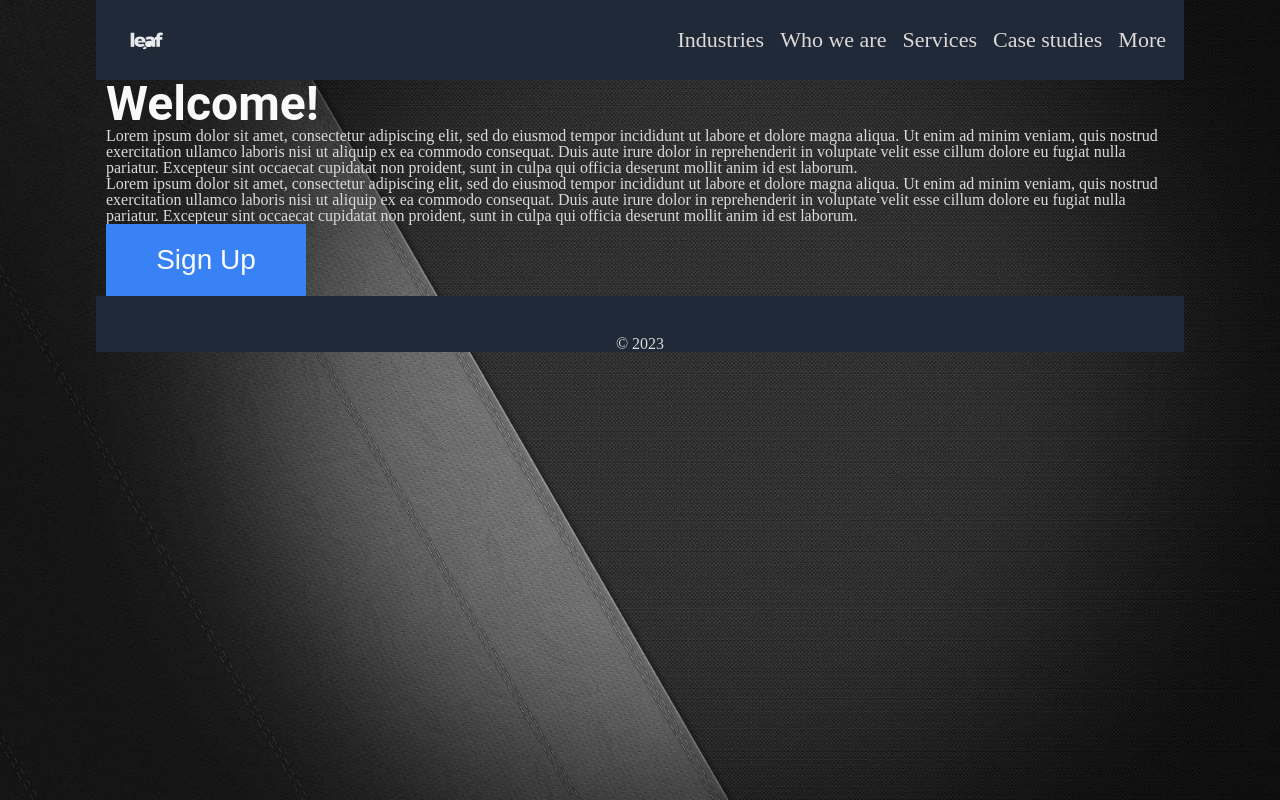
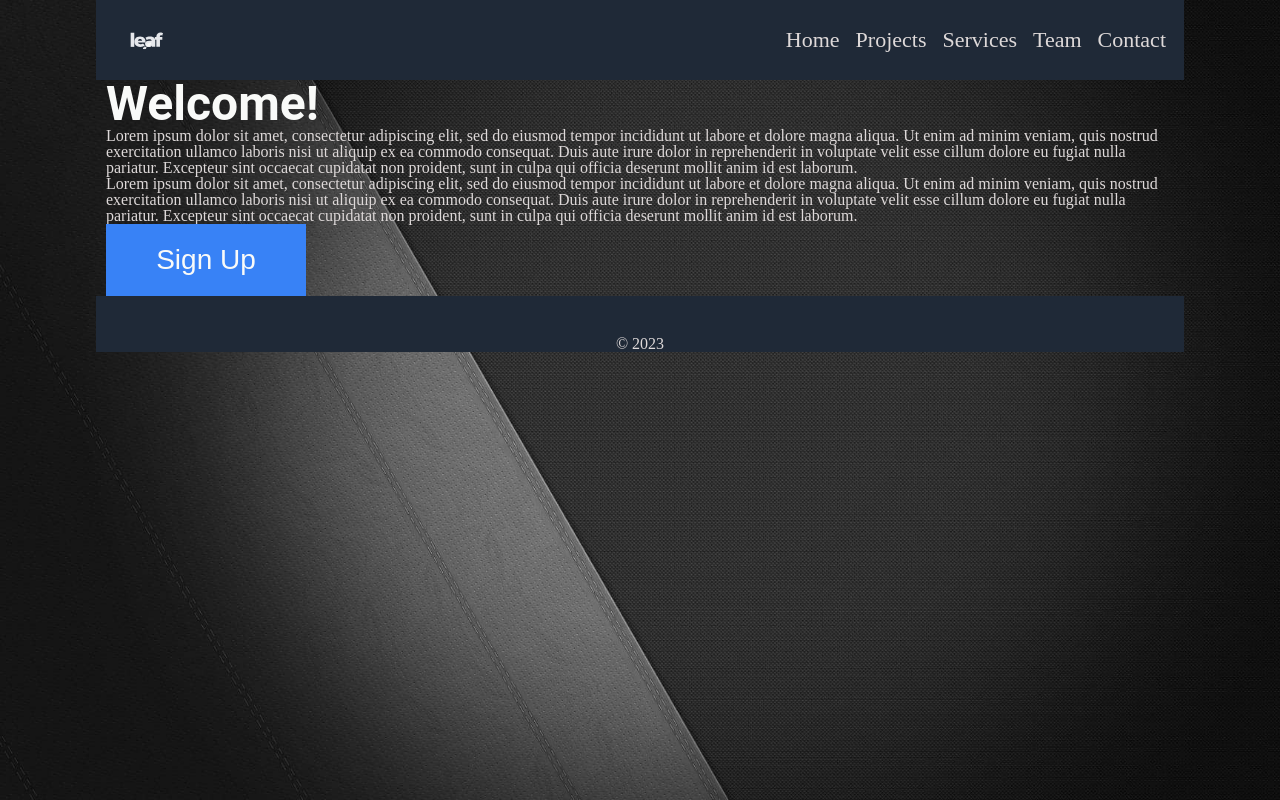
Before and after one commit to andreibenea/kreativcss, a plain HTML site: page index.html in a window 1280 px wide. Drawn offline with Linux system fonts and the light colour scheme.

Commit message:
add anchors and rename sections

```diff
--- a/index.html
+++ b/index.html
@@ -16,19 +16,19 @@
         <nav>
           <ul class="flex-header">
             <li>
-              <a href="#">Industries</a>
+              <a href="#">Home</a>
             </li>
             <li>
-              <a href="#">Who we are</a>
+              <a href="#Projects">Projects</a>
             </li>
             <li>
-              <a href="#">Services</a>
+              <a href="#Services">Services</a>
             </li>
             <li>
-              <a href="#">Case studies</a>
+              <a href="#Team">Team</a>
             </li>
             <li>
-              <a href="#">More</a>
+              <a href="#Contact">Contact</a>
             </li>
           </ul>
         </nav>
```
